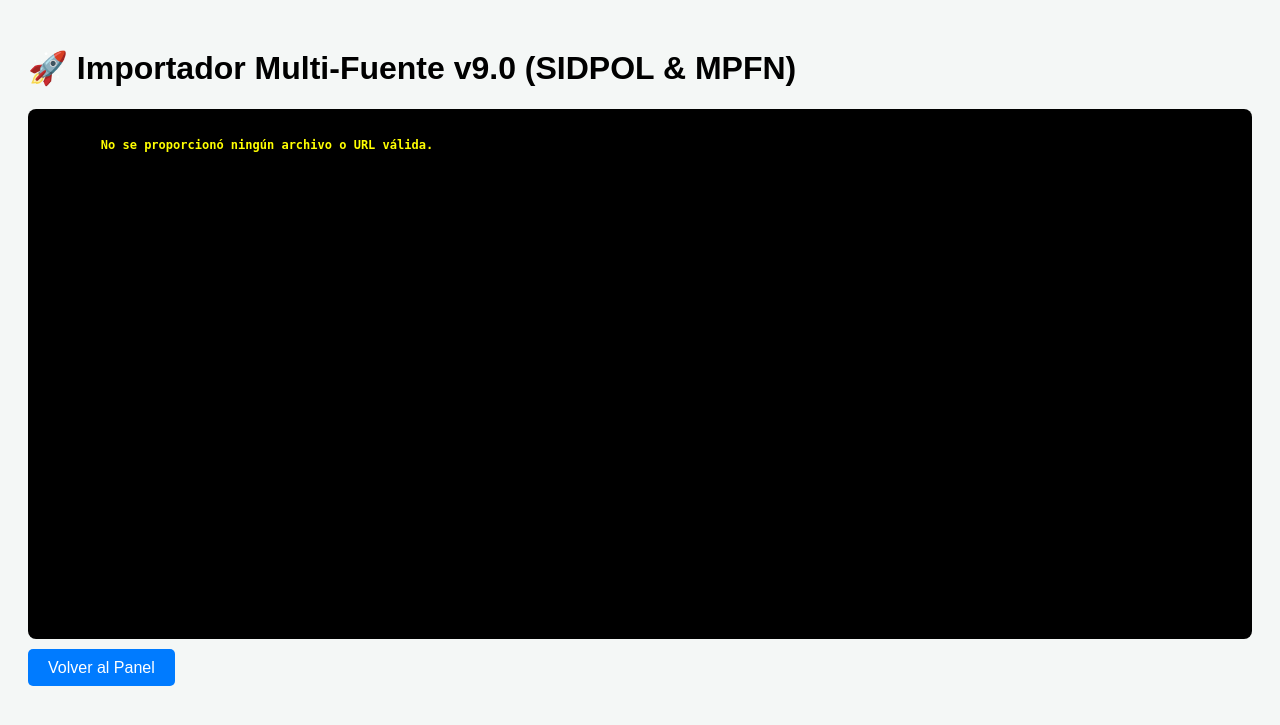
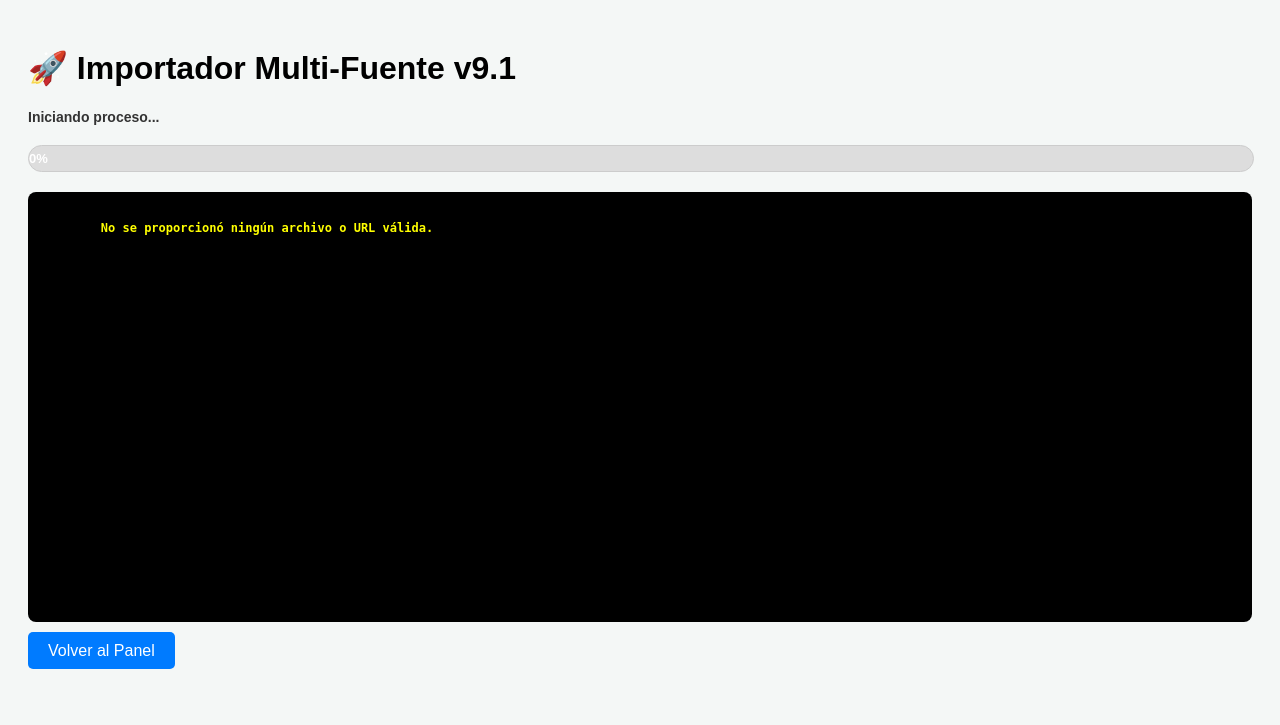
Before and after one commit to fcjpunap/DASHBOARD, a PHP site: page /admin/procesar_excel.php in a window 1280 px wide. Shown: the top 725 px of the page. Run offline with PHP 8.4, Linux system fonts and the light colour scheme; the visitor is signed in with stand-in values (Sample User, id 1).

Commit message:
Add support for Violencia contra la mujer dataset and visual progress bar

```diff
--- a/admin/panel.php
+++ b/admin/panel.php
@@ -149,9 +149,9 @@ if (!isset($_SESSION['admin_logged_in'])) {
         <hr>
         <h3>Instrucciones:</h3>
         <ul style="font-size: 14px; color: #555; padding-left: 20px;">
-            <li><b>SIDPOL (Policía):</b> Sube el excel (.xlsx) oficial del Mininter.</li>
+            <li><b>SIDPOL (Policía):</b> Sube el excel (.xlsx) oficial del Mininter (Denuncias o Violencia).</li>
             <li><b>MPFN (Fiscalía):</b> Pega la URL del CSV de Datos Abiertos.</li>
-            <li>El sistema detectará la fuente automáticamente.</li>
+            <li>El sistema detectará la fuente y el tipo de datos (Delitos/Violencia) automáticamente.</li>
             <li>Se ignorarán registros duplicados mediante el hash de contenido.</li>
         </ul>
     </div>
--- a/admin/procesar_excel.php
+++ b/admin/procesar_excel.php
@@ -45,18 +45,71 @@ function normalize_str($v)
             background: #000;
             color: #0ef;
             padding: 15px;
-            height: 500px;
+            height: 400px;
             overflow-y: auto;
             border-radius: 8px;
             font-family: monospace;
             font-size: 12px;
             white-space: pre-wrap;
+            margin-top: 10px;
+        }
+
+        .progress-container {
+            width: 100%;
+            background: #ddd;
+            border-radius: 20px;
+            height: 25px;
+            margin: 20px 0;
+            overflow: hidden;
+            border: 1px solid #ccc;
+        }
+
+        #progressBar {
+            width: 0%;
+            height: 100%;
+            background: linear-gradient(90deg, #28a745, #218838);
+            transition: width 0.3s ease;
+            text-align: center;
+            line-height: 25px;
+            color: white;
+            font-weight: bold;
+            font-size: 13px;
+        }
+
+        #statusText {
+            font-size: 14px;
+            font-weight: bold;
+            color: #333;
+            margin-bottom: 5px;
         }
     </style>
 </head>
 
 <body>
-    <h1>🚀 Importador Multi-Fuente v9.0 (SIDPOL & MPFN)</h1>
+    <h1>🚀 Importador Multi-Fuente v9.1</h1>
+
+    <div id="statusText">Iniciando proceso...</div>
+    <div class="progress-container">
+        <div id="progressBar">0%</div>
+    </div>
+
+    <script>
+        const logBox = document.getElementById('logBox');
+        const progressBar = document.getElementById('progressBar');
+        const statusText = document.getElementById('statusText');
+
+        function updateProgress(percent, label) {
+            percent = Math.min(100, Math.max(0, Math.round(percent)));
+            progressBar.style.width = percent + '%';
+            progressBar.innerText = percent + '%';
+            if (label) statusText.innerText = label;
+        }
+
+        function scrollLog() {
+            logBox.scrollTop = logBox.scrollHeight;
+        }
+    </script>
+
     <div class="log" id="logBox">
         <?php
         $tempFile = null;
@@ -243,10 +296,17 @@ function normalize_str($v)
                                         $row[$v] = $rowData[$k] ?? '';
 
                                     // --- AÑO ---
-                                    $anioVal = $row['ANIO'] ?: ($row['AÑO'] ?: '2025');
+                                    $anioVal = $row['ANIO'] ?: ($row['AÑO'] ?: ($row['AÑO_DENUNCIA'] ?? '2025'));
                                     $anioVal = preg_replace('/[^0-9]/', '', (string) $anioVal);
                                     if (empty($anioVal) || (int) $anioVal < 2000)
                                         $anioVal = 2025;
+
+                                    // --- DETECCIÓN DE VIOLENCIA / NIÑO (Basado en Cabeceras) ---
+                                    $isViolenciaDoc = false;
+                                    $allHeadersStr = implode(" ", array_keys($row));
+                                    if (strpos($allHeadersStr, 'VIOLENCIA') !== false || strpos($allHeadersStr, 'AGRESOR') !== false || strpos($allHeadersStr, 'VICTIMA') !== false) {
+                                        $isViolenciaDoc = true;
+                                    }
 
                                     // --- V11.0: EVITAR DUPLICADOS Y CAPTURAR FALTAS/VIOLENCIA (Mejorado) ---
                                     if ($i == 5 && (int) $anioVal >= 2025) {
@@ -313,10 +373,10 @@ function normalize_str($v)
                                     // --- MAPEADO DE CATEGORÍA GENERAL ROBUSTO ---
                                     $catText = strtoupper(($row['ES_DELITO_X'] ?? '') . " " . ($row['ES_DELITO_GENERAL'] ?? '') . " " . ($row['TIPO_GENERAL'] ?? '') . " " . ($row['CATEGORIA'] ?? '') . " " . $tipo . " " . $mod);
 
-                                    if (strpos($catText, 'FALTA') !== false || strpos($catText, '2.') !== false) {
+                                    if ($isViolenciaDoc || strpos($catText, 'VIOLENCIA') !== false || strpos($catText, '4.') !== false) {
+                                        $general = '4.VIOLENCIA';
+                                    } elseif (strpos($catText, 'FALTA') !== false || strpos($catText, '2.') !== false) {
                                         $general = '2.FALTAS';
-                                    } elseif (strpos($catText, 'VIOLENCIA') !== false || strpos($catText, '4.') !== false) {
-                                        $general = '4.VIOLENCIA';
                                     } elseif (strpos($catText, 'NIÑO') !== false || strpos($catText, '3.') !== false) {
                                         $general = '3. NIÑOS Y ADOLESCENTES';
                                     } elseif (strpos($catText, 'DELITO') !== false || strpos($catText, '1.') !== false) {
@@ -358,8 +418,14 @@ function normalize_str($v)
                                     ]);
                                     if ($stmt->rowCount() > 0)
                                         $count++;
-                                    if ($count % 5000 == 0) {
-                                        echo ".";
+
+                                    if ($rowNum % 500 == 0) {
+                                        // Estimar progreso (basado en que las hojas suelen tener ~50-80k filas max)
+                                        $baseProgress = (array_search($i, $permitidas) / count($permitidas)) * 100;
+                                        $subProgress = min(15, ($rowNum / 2000));
+                                        $totalProgress = $baseProgress + $subProgress;
+
+                                        echo "<script>updateProgress($totalProgress, 'Procesando Hoja #$i - Fila $rowNum...'); scrollLog();</script>";
                                         flush();
                                     }
                                 }
@@ -369,6 +435,7 @@ function normalize_str($v)
                         echo " OK ($count)\n";
                         $totalGlobal += $count;
                     }
+                    echo "<script>updateProgress(100, 'Importación Finalizada');</script>";
                     $zip->close();
                 }
             }
```
